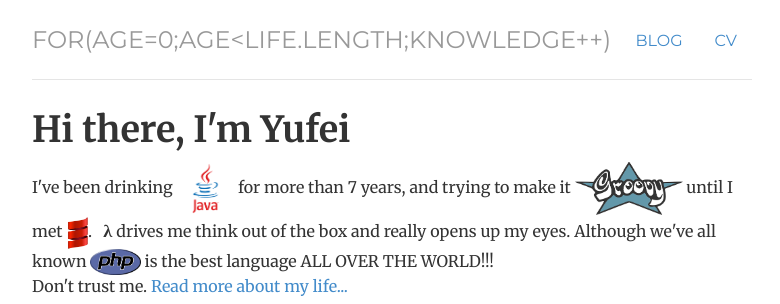
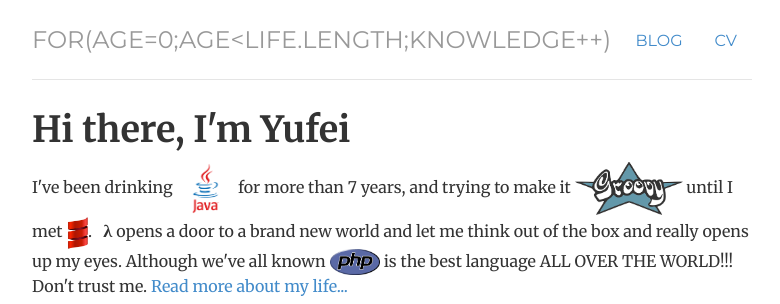
Before and after one commit to flying3615/flying3615.github.io, a Jekyll site: the page built from index.html, in a window 1280 px wide, cut to the strip 0-304 px from the top of the page. Shown: the whole strip, without its empty margins (248-1028 px from the left). Built offline with Jekyll 4.4.1, drawn with Linux system fonts in a browser that asks for light colours.

```diff
--- a/index.html
+++ b/index.html
@@ -5,7 +5,7 @@
 <div class="blurb">
 	<h1>Hi there, I'm Yufei</h1>
 	<p>I've been drinking <img src="image/java.png" height="8%" width="8%"> for more than 7 years, and trying to make it <img src="image/groovy.png" height="5%" width="15%" alt="Groovy">
-		until I met <img src="image/scala.png" height="3%" width="3%" alt="Scala">. &nbsp; <b>&lambda;</b> drives me think out of the box and really opens up my eyes.
+		until I met <img src="image/scala.png" height="3%" width="3%" alt="Scala">. &nbsp; <b>&lambda;</b> opens a door to a brand new world and let me think out of the box and really opens up my eyes.
 		Although we've all known <img src="image/php.png" height="7%" width="7%"> is the best language ALL OVER THE WORLD!!! <br> Don't trust me.
 		<a href="/about">Read more about my life...</a></p>
 	<iframe src='https://cdn.knightlab.com/libs/timeline3/latest/embed/index.html?source=19A5ahnhgop1hj71ynHdozJBg_KgmHPDVj_g1sihgTvE&font=Default&lang=en&initial_zoom=2&height=650' width='100%' height='650' webkitallowfullscreen mozallowfullscreen allowfullscreen frameborder='0'></iframe>
```
